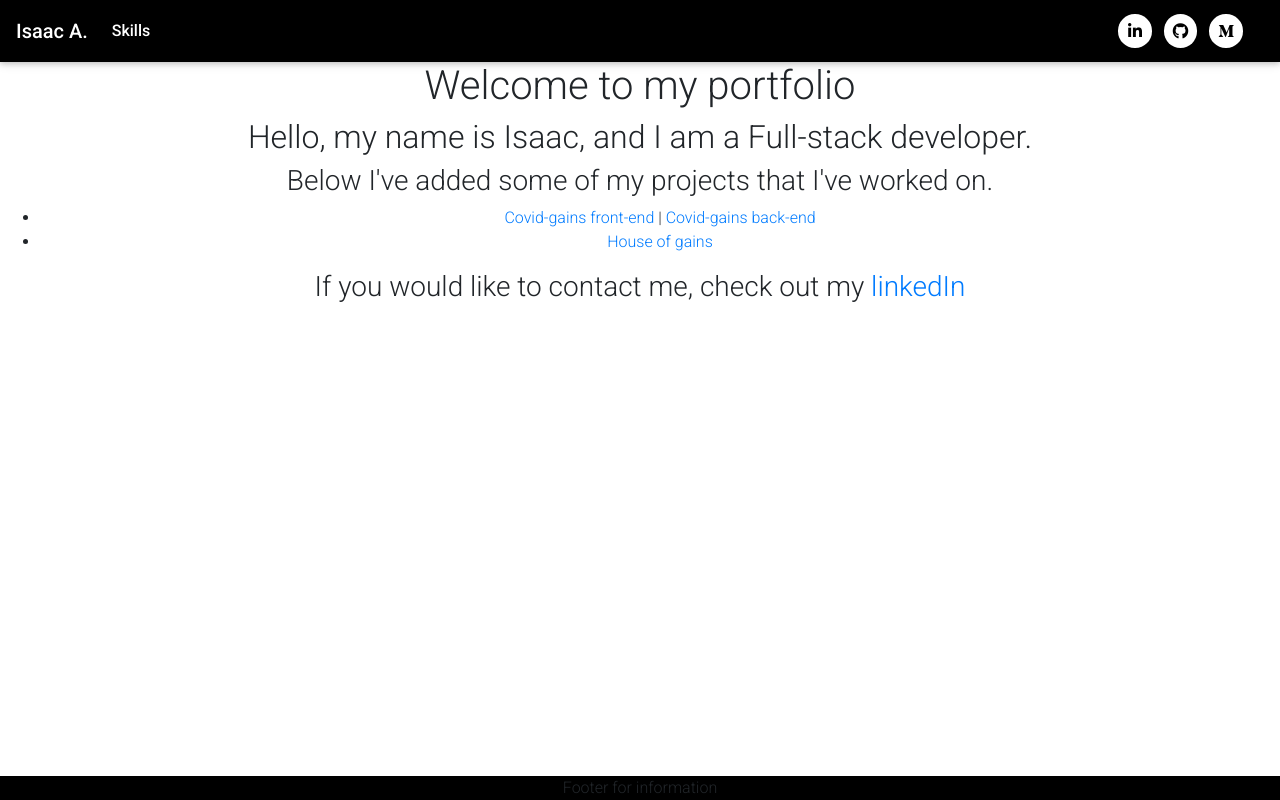
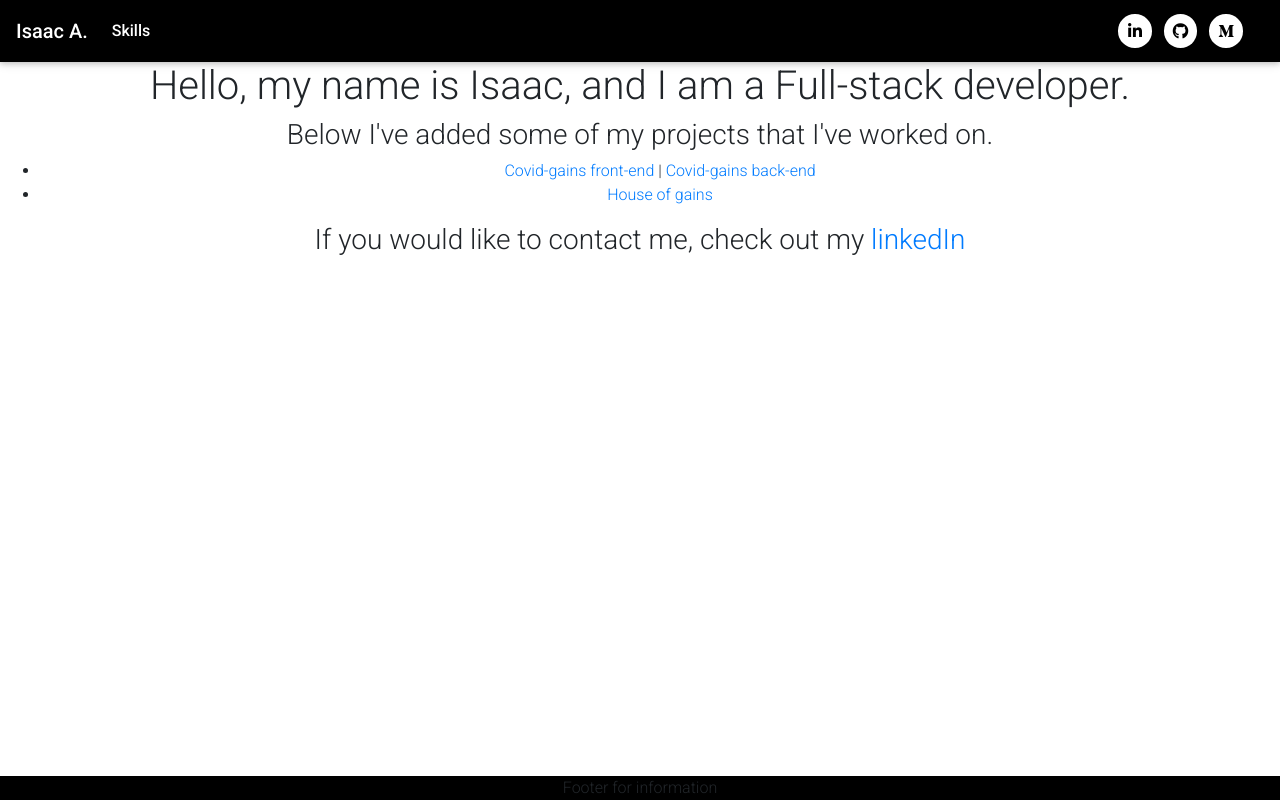
Before and after one commit to IA26/my-portfolio, a React (Create React App) app: page / in a window 1280 px wide. Built offline with nearby package versions, Linux system fonts and the light colour scheme.

Commit message:
changed h1 tag to description

```diff
--- a/src/containers/Portfolio.js
+++ b/src/containers/Portfolio.js
@@ -6,8 +6,7 @@ function Portfolio(props) {
 
     return (
         <div className="portfolio-content">
-          <h1>Welcome to my portfolio</h1>
-          <h2>Hello, my name is Isaac, and I am a Full-stack developer.</h2>
+          <h1>Hello, my name is Isaac, and I am a Full-stack developer.</h1>
           <h3>Below I've added some of my projects that I've worked on.</h3>
 
 
```
